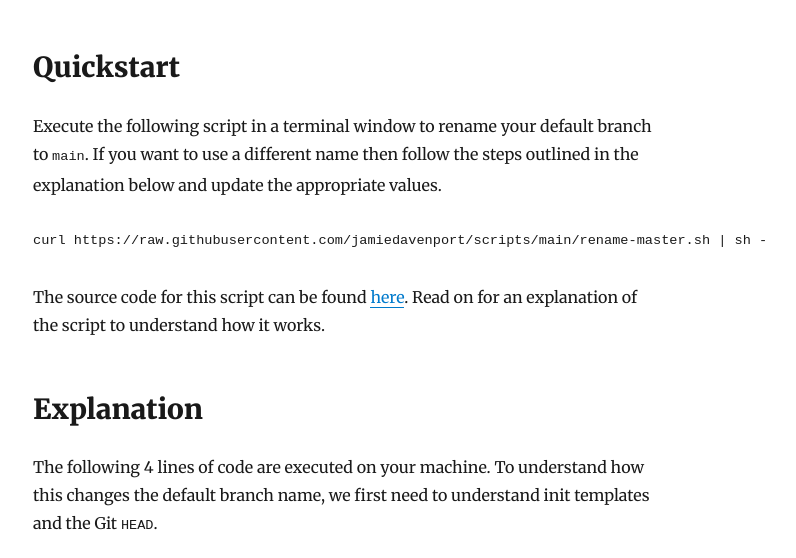
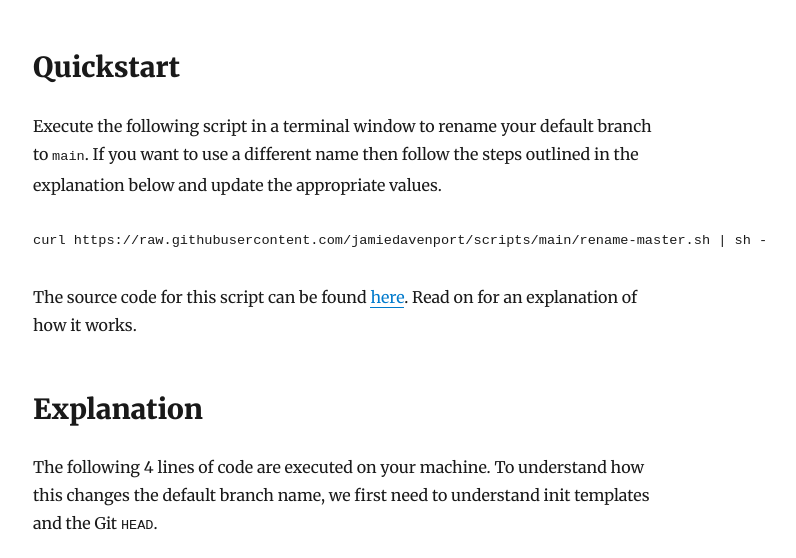
Before and after one commit to jamiedavenport/jamiedavenport.dev, a Gatsby site: page /blog/renaming-the-default-branch/ in a window 1280 px wide. Shown: the part 242-800 px from the top of the page, without its empty margins (292-1088 px from the left). Built offline with nearby package versions, Linux system fonts and the light colour scheme; Gatsby itself is replaced by a stand-in of ours; some packages are replaced by stand-ins of ours; code samples lack their colours.

Commit message:
Update Blog “renaming-the-default-branch”

````diff
--- a/content/blog/renaming-the-default-branch.md
+++ b/content/blog/renaming-the-default-branch.md
@@ -12,7 +12,7 @@ Execute the following script in a terminal window to rename your default branch
 curl https://raw.githubusercontent.com/jamiedavenport/scripts/main/rename-master.sh | sh -
 ```
 
-The source code for this script can be found <a href="https://github.com/jamiedavenport/scripts/blob/main/rename-master.sh" target="_blank" rel="noreferrer noopener">here</a>. Read on for an explanation of the script to understand how it works.
+The source code for this script can be found <a href="https://github.com/jamiedavenport/scripts/blob/main/rename-master.sh" target="_blank" rel="noreferrer noopener">here</a>. Read on for an explanation of how it works.
 
 ## Explanation
 
````
